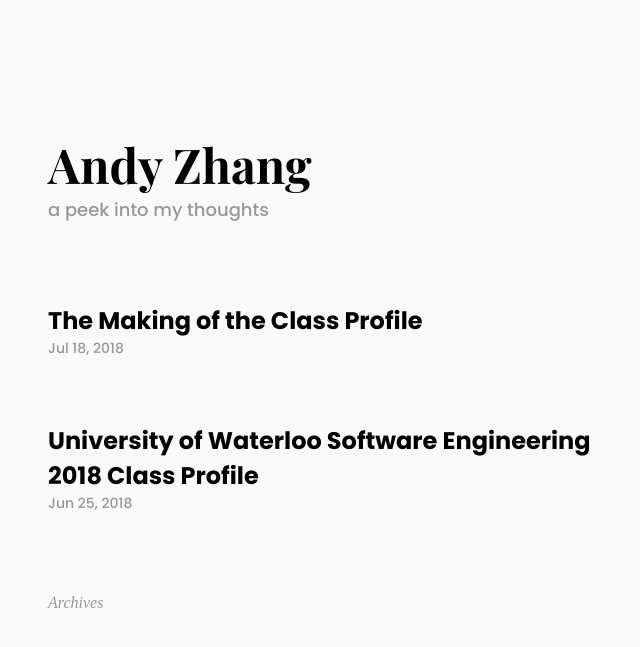
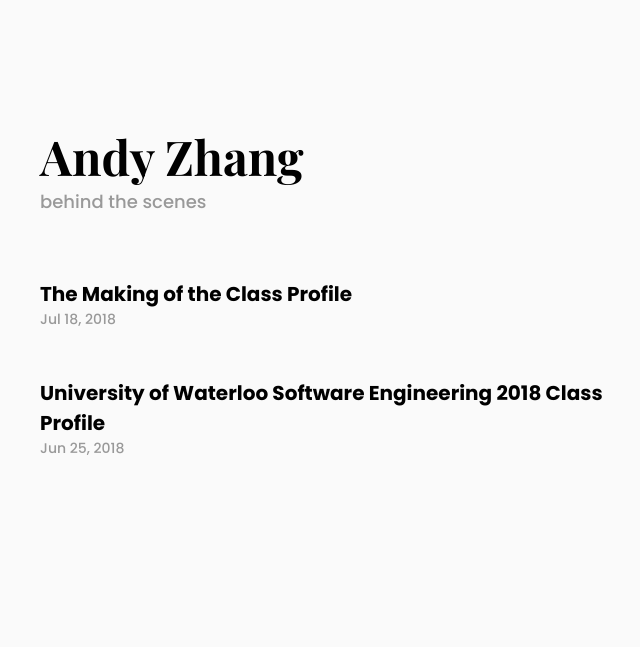
Before and after one commit to andyzg/blog.andyzhang.net, a Jekyll site: the page built from index.html, in a window 1280 px wide. Shown: the top 647 px of the page, without its empty margins (292-932 px from the left). Built offline with Jekyll 4.4.1, drawn with Linux system fonts in a browser that asks for light colours.

Commit message:
Changed some copy, added more style

```diff
--- a/_layouts/main.html
+++ b/_layouts/main.html
@@ -10,7 +10,7 @@
     <div class="header">
       <h1 class="name">Andy Zhang</h1>
       <span class="subname">
-        a peek into my thoughts
+        behind the scenes
       </span>
     </div>
 
--- a/archive.html
+++ b/archive.html
@@ -1,6 +1,7 @@
 ---
 layout: main
 ---
+{% include back.html %}
 <h4 class="subheader"> the archives </h2>
 <div class="line"> </div>
 <ul class="posts">
--- a/css/style.css
+++ b/css/style.css
@@ -20,7 +20,7 @@
 }
 
 .header {
-  padding: 32px;
+  padding: 24px;
 }
 
 .back {
@@ -64,7 +64,7 @@
 }
 
 .entry {
-  padding: 32px;
+  padding: 24px;
   transition: box-shadow 0.2s;
   cursor: pointer;
 }
@@ -82,7 +82,7 @@
 
   color: #000;
   font-family: 'Poppins', sans-serif;
-  font-size: 24px;
+  font-size: 20px;
   font-weight: 700;
   text-decoration: none;
 }
--- a/index.html
+++ b/index.html
@@ -13,7 +13,3 @@
     </li>
   {% endfor %}
 </ul>
-
-<div class="footer">
-  <a class="archive-link" href="/archive">Archives</a>
-</div>
```
